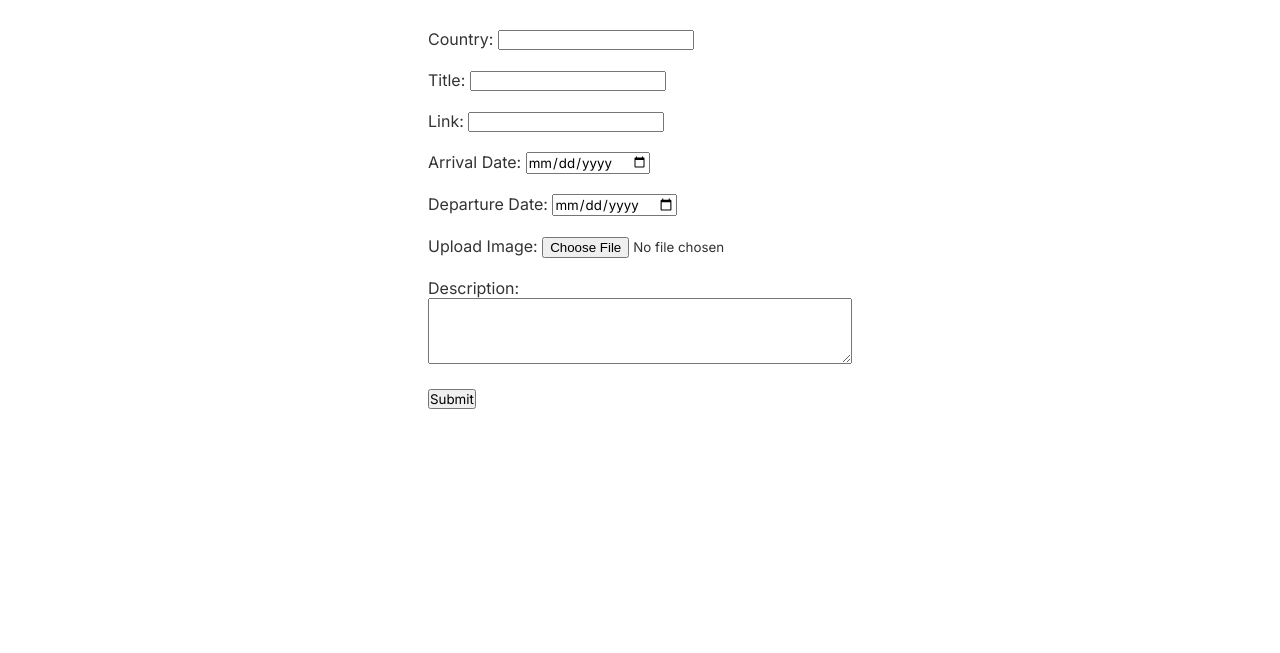
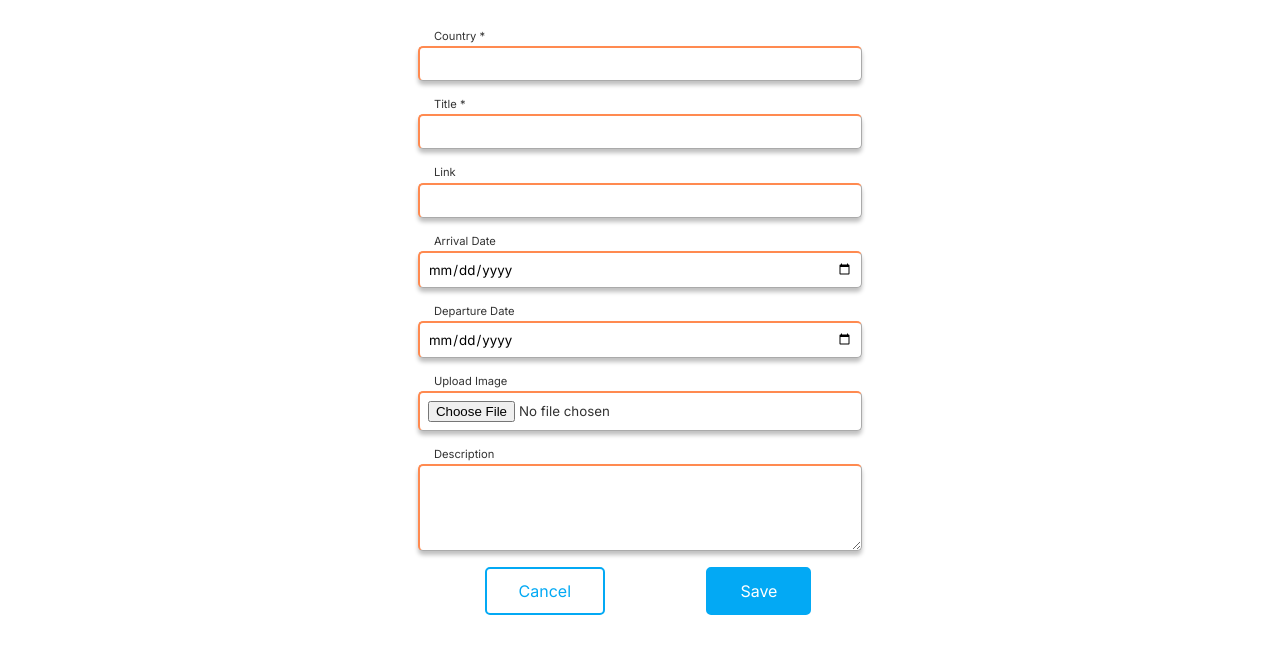
Before and after one commit to ThordurTh/OLA3-travel_destinations, a website: page new_destination.html in a window 1280 px wide. Shown: the part 145-798 px from the top of the page. Drawn offline with Linux system fonts and the light colour scheme.

Commit message:
Added some styling for the form, more to come

```diff
--- a/new_destination.html
+++ b/new_destination.html
@@ -1,6 +1,5 @@
 <!DOCTYPE html>
 <html lang="en">
-
   <head>
     <meta charset="UTF-8" />
     <meta name="viewport" content="width=device-width, initial-scale=1.0" />
@@ -16,32 +15,38 @@
       <section>
         <h1>New Destination</h1>
         <form>
-                <label for="country">Country:</label>
-                <input type="text" id="country" name="country" /><br /><br />
+          <label for="country">Country *</label>
+          <input type="text" id="country" name="country" />
 
-                <label for="title">Title:</label>
-                <input type="text" id="title" name="title" /><br /><br />
+          <label for="title">Title *</label>
+          <input type="text" id="title" name="title" />
 
-                <label for="link">Link:</label>
-                <input type="url" id="link" name="link" /><br /><br />
+          <label for="link">Link</label>
+          <input type="url" id="link" name="link" />
 
-                <label for="arrival_date">Arrival Date:</label>
-                <input type="date" id="arrival_date" name="arrival_date" /><br /><br />
+          <label for="arrival_date">Arrival Date</label>
+          <input type="date" id="arrival_date" name="arrival_date" />
 
-                <label for="departure_date">Departure Date:</label>
-                <input type="date" id="departure_date" name="departure_date" /><br /><br />
+          <label for="departure_date">Departure Date</label>
+          <input type="date" id="departure_date" name="departure_date" />
 
-                <label for="image">Upload Image:</label>
-                <input type="file" id="image" name="image" accept="image/*" /><br /><br />
+          <label for="image">Upload Image</label>
+          <input type="file" id="image" name="image" accept="image/*" />
 
-                <label for="description">Description:</label><br />
-                <textarea id="description" name="description" rows="4" cols="50"></textarea><br /><br />
-
-                <input type="submit" value="Submit" />
+          <label for="description">Description</label>
+          <textarea
+            id="description"
+            name="description"
+            rows="4"
+            cols="50"
+          ></textarea>
+          <div class="buttons-wrapper">
+            <a href="#index.html">Cancel</a>
+            <button type="submit" id="submit">Save</button>
+          </div>
         </form>
       </section>
     </main>
     <script src="/scripts/formHandler.js"></script>
   </body>
-
 </html>
--- a/style.css
+++ b/style.css
@@ -2,6 +2,7 @@
 
 :root {
   --orange: #ff5722;
+  --orange-form: #ff8a50;
   --link: #918e9b;
   --body: #333333;
   --button: #03a9f4;
@@ -133,3 +134,82 @@ p {
   stroke: var(--button);
   transition: all 0s;
 }
+
+form {
+  display: flex;
+  flex-direction: column;
+  gap: 1rem;
+}
+
+input {
+  padding: 0.5rem;
+  border-radius: 5px;
+  border-top: 2px solid var(--orange-form);
+  border-left: 2px solid var(--orange-form);
+  border-right: 1px solid rgb(170, 170, 170);
+  border-bottom: 1px solid rgb(170, 170, 170);
+  background: #fff;
+  box-shadow: 0px 4px 4px 0px rgba(0, 0, 0, 0.25);
+}
+
+input:focus {
+  border: 2px solid var(--orange-form);
+  outline: none;
+}
+
+textarea {
+  padding: 0.6rem;
+  border-radius: 5px;
+  border-top: 2px solid var(--orange-form);
+  border-left: 2px solid var(--orange-form);
+  border-right: 1px solid rgb(170, 170, 170);
+  border-bottom: 1px solid rgb(170, 170, 170);
+  background: #fff;
+  box-shadow: 0px 4px 4px 0px rgba(0, 0, 0, 0.25);
+  outline: 0;
+  -moz-appearance: none;
+}
+
+label {
+  font-size: 0.7rem;
+  margin-left: 1rem;
+  margin-bottom: -0.8rem;
+}
+
+.buttons-wrapper {
+  display: flex;
+  flex-direction: row;
+  justify-content: space-around;
+}
+.buttons-wrapper a {
+  padding: 12px 32px;
+  justify-content: center;
+  align-items: center;
+  gap: 10px;
+  border-radius: 5px;
+  background: white;
+  color: var(--button);
+  border: 2px solid var(--button);
+  text-decoration: none;
+}
+
+.buttons-wrapper a:hover {
+  color: white;
+  background-color: var(--button);
+}
+
+button {
+  padding: 12px 32px;
+  justify-content: center;
+  align-items: center;
+  border-radius: 5px;
+  background: var(--button);
+  color: white;
+  border: 2px solid var(--button);
+  font-size: 16px;
+}
+
+button:hover {
+  background-color: var(--buttonHover);
+  border-color: var(--buttonHover);
+}
```
Also changed, not shown: 1 other file. Lines whose indentation alone changed are shown as unchanged.
